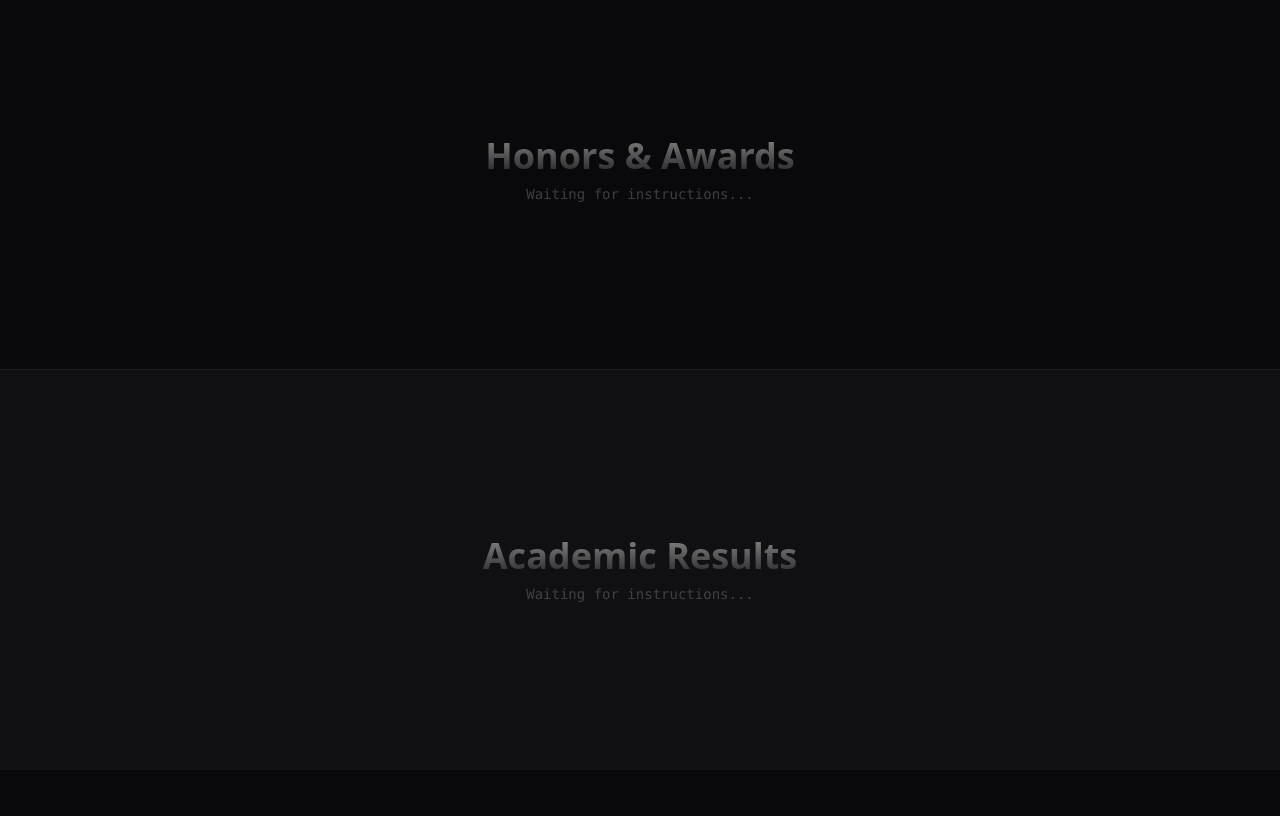
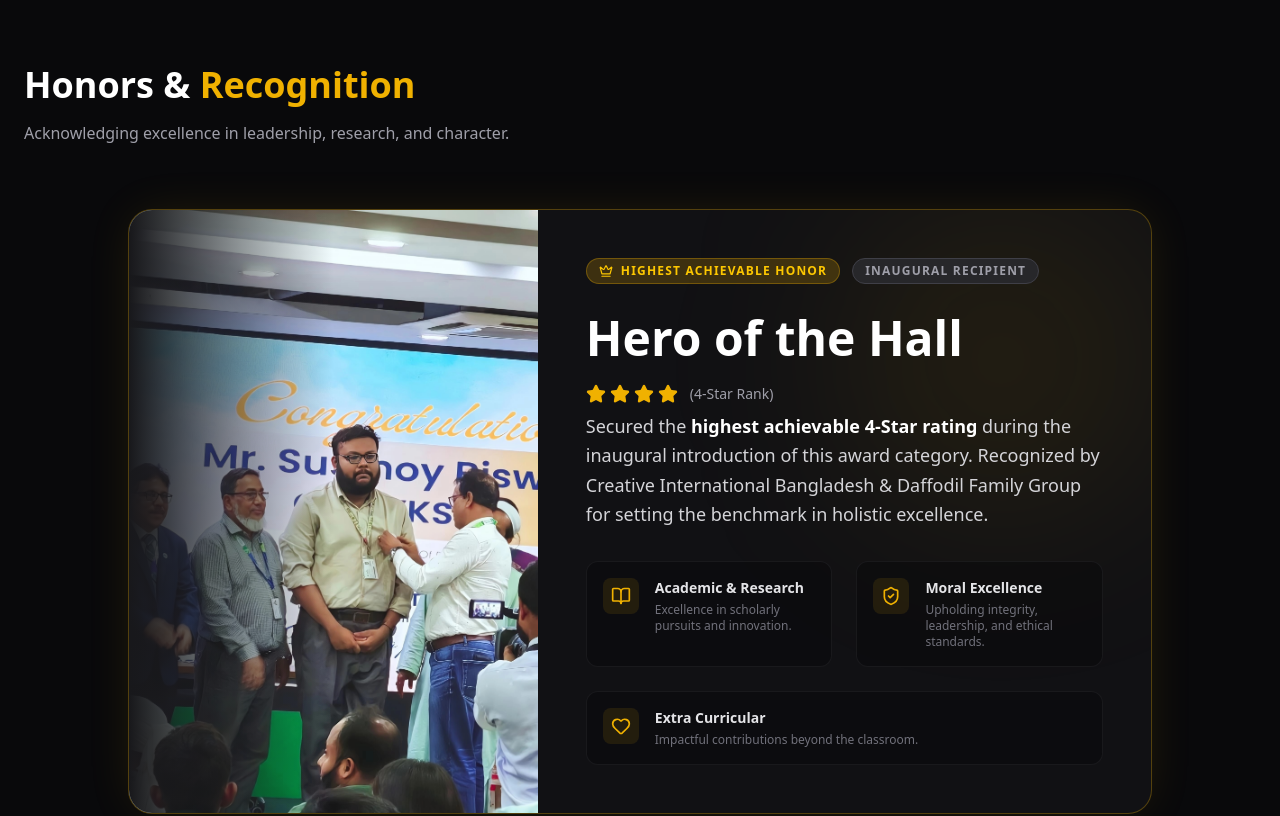
Before and after one commit to susb47/port-sbs, a React (Vite) app in the folder my-portfolio/: page / in a window 1280 px wide. Shown: the part 5000-5816 px from the top of the page. Built offline with nearby package versions, Linux system fonts and the light colour scheme.

Commit message:
Updated Awards section to highlight inaugural highest honor status

```diff
--- a/my-portfolio/src/App.jsx
+++ b/my-portfolio/src/App.jsx
@@ -4,7 +4,8 @@ import About from './sections/About';
 import Skills from './sections/Skills';
 import Research from './sections/Research';
 import Projects from './sections/Projects';
-import Achievements from './sections/Achievements'; // <-- Import this
+import Achievements from './sections/Achievements';
+import Awards from './sections/Awards'; // <-- Import this
 
 // Temporary Placeholder Component
 const SectionPlaceholder = ({ id, title, color }) => (
@@ -29,10 +30,10 @@ function App() {
         <Skills />
         <Research />
         <Projects />
-        <Achievements /> {/* <-- Added here */}
+        <Achievements />
+        <Awards /> {/* <-- Added here */}
 
         {/* Pending Sections */}
-        <SectionPlaceholder id="awards" title="Honors & Awards" color="bg-zinc-950" />
         <SectionPlaceholder id="result" title="Academic Results" color="bg-zinc-900/50" />
         <SectionPlaceholder id="extra-curricular" title="Beyond Code" color="bg-zinc-950" />
         <SectionPlaceholder id="hall-of-failure" title="Hall of Failure" color="bg-red-950/10" />
--- /dev/null
+++ b/my-portfolio/src/sections/Awards.jsx
@@ -0,0 +1,114 @@
+import React from "react";
+import { motion } from "framer-motion";
+import { Award, Star, ShieldCheck, BookOpen, Heart, Crown } from "lucide-react";
+import awardImg from "../assets/hero-award.jpg";
+
+const Awards = () => {
+  return (
+    <section id="awards" className="py-24 bg-zinc-950 relative">
+      <div className="container mx-auto px-6">
+
+        {/* Header */}
+        <div className="mb-16 text-center md:text-left">
+          <h2 className="text-4xl font-bold text-white mb-4">
+            Honors & <span className="text-yellow-500">Recognition</span>
+          </h2>
+          <p className="text-zinc-400 max-w-2xl">
+            Acknowledging excellence in leadership, research, and character.
+          </p>
+        </div>
+
+        {/* SPOTLIGHT CARD */}
+        <div className="flex justify-center">
+          <motion.div
+            initial={{ opacity: 0, scale: 0.95 }}
+            whileInView={{ opacity: 1, scale: 1 }}
+            transition={{ duration: 0.6 }}
+            className="relative w-full max-w-5xl bg-zinc-900/60 border border-yellow-500/30 rounded-3xl overflow-hidden shadow-[0_0_50px_-10px_rgba(234,179,8,0.15)] flex flex-col md:flex-row group"
+          >
+            {/* Background Gradient Effect */}
+            <div className="absolute top-0 right-0 w-[300px] h-[300px] bg-yellow-500/10 rounded-full blur-[100px] pointer-events-none" />
+
+            {/* Left Side: Image */}
+            <div className="md:w-2/5 relative h-80 md:h-auto overflow-hidden">
+              <div className="absolute inset-0 bg-gradient-to-t md:bg-gradient-to-r from-zinc-900 via-transparent to-transparent z-10" />
+              <img
+                src={awardImg}
+                alt="Receiving Hero of the Hall Award"
+                className="w-full h-full object-cover group-hover:scale-105 transition-transform duration-700 ease-out"
+              />
+            </div>
+
+            {/* Right Side: Content */}
+            <div className="flex-1 p-8 md:p-12 flex flex-col justify-center relative z-20">
+
+              {/* Top Badges */}
+              <div className="flex flex-wrap items-center gap-3 mb-6">
+                <span className="flex items-center gap-2 bg-yellow-500/20 text-yellow-400 text-xs font-bold px-3 py-1 rounded-full border border-yellow-500/30 uppercase tracking-widest">
+                  <Crown size={14} /> Highest Achievable Honor
+                </span>
+                <span className="bg-zinc-800 text-zinc-400 text-xs font-bold px-3 py-1 rounded-full border border-zinc-700 uppercase tracking-widest">
+                  Inaugural Recipient
+                </span>
+              </div>
+
+              <h3 className="text-3xl md:text-5xl font-bold text-white mb-4 leading-tight">
+                Hero of the Hall
+              </h3>
+
+              <div className="flex items-center gap-1 text-yellow-500 mb-2">
+                 {[...Array(4)].map((_, i) => (
+                    <Star key={i} size={20} fill="currentColor" />
+                  ))}
+                  <span className="ml-2 text-zinc-400 text-sm font-medium">(4-Star Rank)</span>
+              </div>
+
+              <p className="text-zinc-300 text-lg mb-8 font-medium leading-relaxed">
+                Secured the <span className="text-white font-bold">highest achievable 4-Star rating</span> during the inaugural introduction of this award category. Recognized by Creative International Bangladesh & Daffodil Family Group for setting the benchmark in holistic excellence.
+              </p>
+
+              <div className="grid grid-cols-1 md:grid-cols-2 gap-6">
+                {/* Criteria 1 */}
+                <div className="flex items-start gap-4 p-4 bg-zinc-950/50 rounded-xl border border-zinc-800/50 hover:border-yellow-500/20 transition-colors">
+                  <div className="p-2 bg-yellow-500/10 rounded-lg text-yellow-500">
+                    <BookOpen size={20} />
+                  </div>
+                  <div>
+                    <h4 className="text-zinc-200 font-bold text-sm">Academic & Research</h4>
+                    <p className="text-zinc-500 text-xs mt-1">Excellence in scholarly pursuits and innovation.</p>
+                  </div>
+                </div>
+
+                {/* Criteria 2 */}
+                <div className="flex items-start gap-4 p-4 bg-zinc-950/50 rounded-xl border border-zinc-800/50 hover:border-yellow-500/20 transition-colors">
+                  <div className="p-2 bg-yellow-500/10 rounded-lg text-yellow-500">
+                    <ShieldCheck size={20} />
+                  </div>
+                  <div>
+                    <h4 className="text-zinc-200 font-bold text-sm">Moral Excellence</h4>
+                    <p className="text-zinc-500 text-xs mt-1">Upholding integrity, leadership, and ethical standards.</p>
+                  </div>
+                </div>
+
+                {/* Criteria 3 */}
+                <div className="flex items-start gap-4 p-4 bg-zinc-950/50 rounded-xl border border-zinc-800/50 hover:border-yellow-500/20 transition-colors md:col-span-2">
+                  <div className="p-2 bg-yellow-500/10 rounded-lg text-yellow-500">
+                    <Heart size={20} />
+                  </div>
+                  <div>
+                    <h4 className="text-zinc-200 font-bold text-sm">Extra Curricular</h4>
+                    <p className="text-zinc-500 text-xs mt-1">Impactful contributions beyond the classroom.</p>
+                  </div>
+                </div>
+              </div>
+            </div>
+
+          </motion.div>
+        </div>
+
+      </div>
+    </section>
+  );
+};
+
+export default Awards;
```
Also changed, not shown: my-portfolio/src/assets/hero-award.jpg (added).
